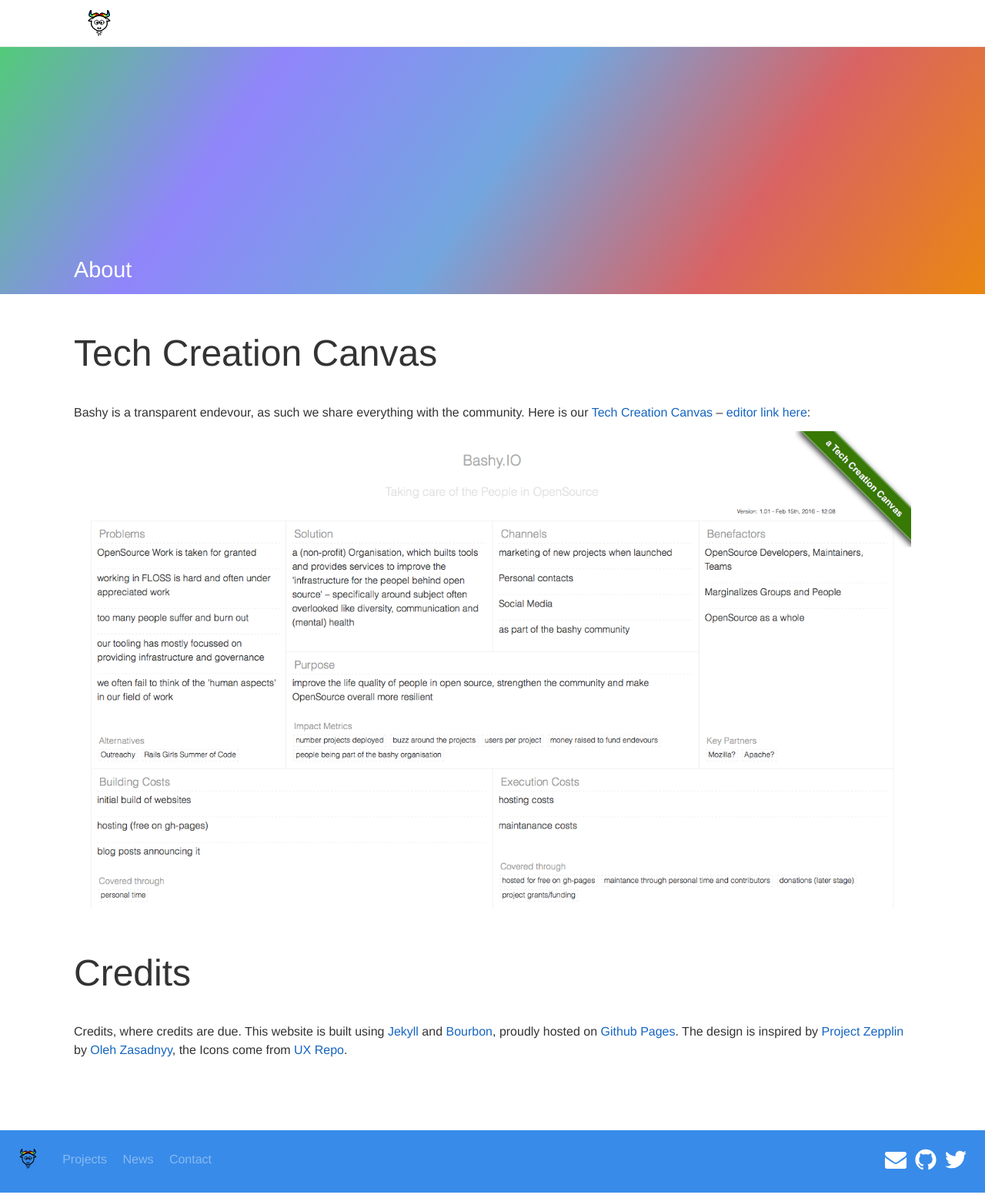
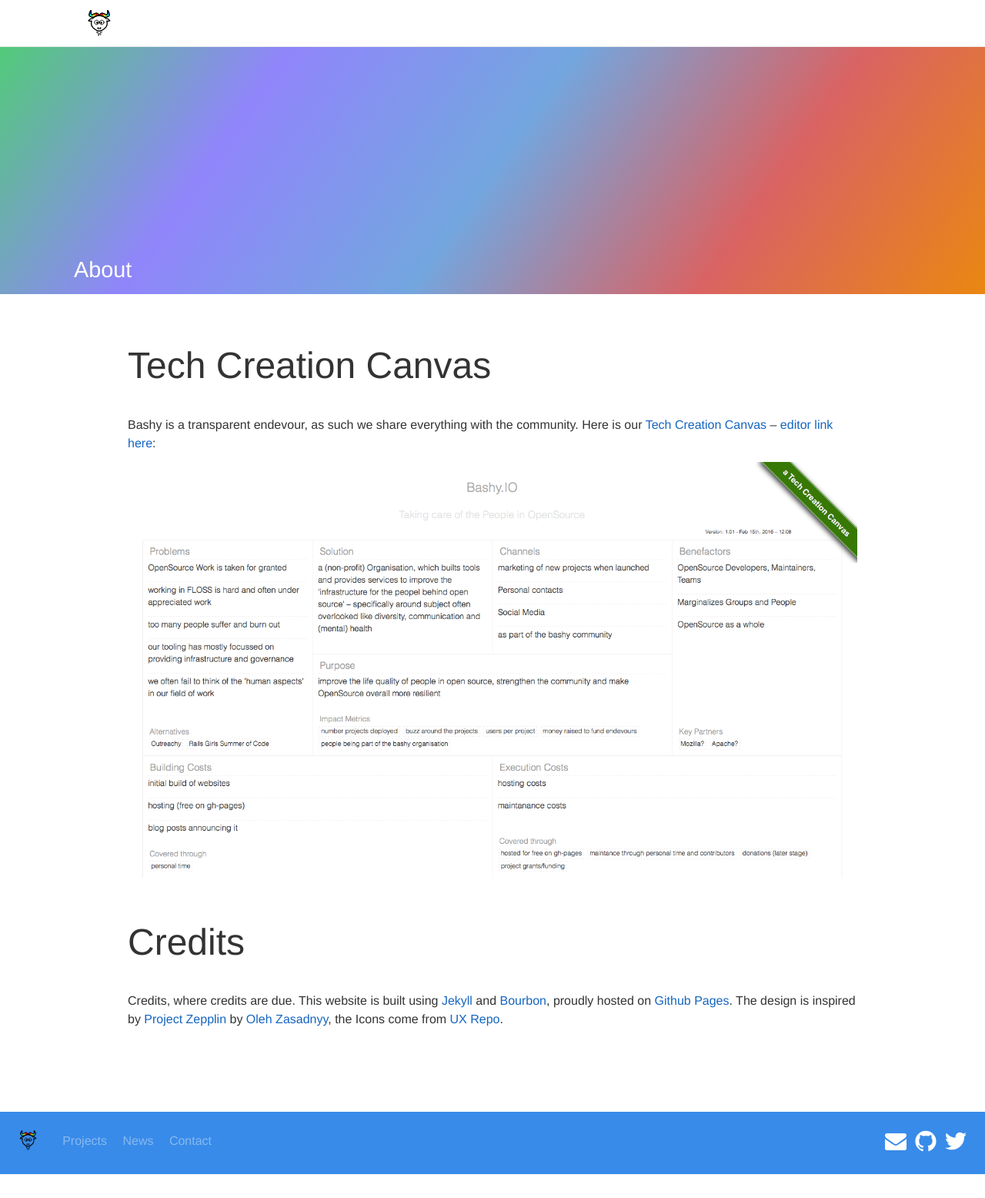
Before and after one commit to bashyHQ/website, a Jekyll site: the page built from about/index.md, in a window 1280 px wide. Shown: the whole page at 77% size. Built offline with Jekyll 4.4.1, drawn with Linux system fonts in a browser that asks for light colours; after the commit the page ends 1532 px from its top, so only the background shows below that.

Commit message:
centralize project content

```diff
--- a/_sass/_base.scss
+++ b/_sass/_base.scss
@@ -26,12 +26,15 @@
     }
   }
 }
-.page, .post {
-  margin-bottom: 5em;
-}
 
 .page, section {
   @include outer-container;
+}
+
+.page, .post {
+  margin-bottom: 5em;
+  padding: 1em;
+  max-width: 980px;
 }
 
 .post {
--- a/_sass/components/project.scss
+++ b/_sass/components/project.scss
@@ -5,4 +5,12 @@
     margin: 1em;
   }
 
+  .hero-copy {
+    max-width: 980px;
+    padding-left: 1em;
+    padding-right: 1em;
+    margin-left: auto;
+    margin-right: auto;
+  }
+
 }
```
